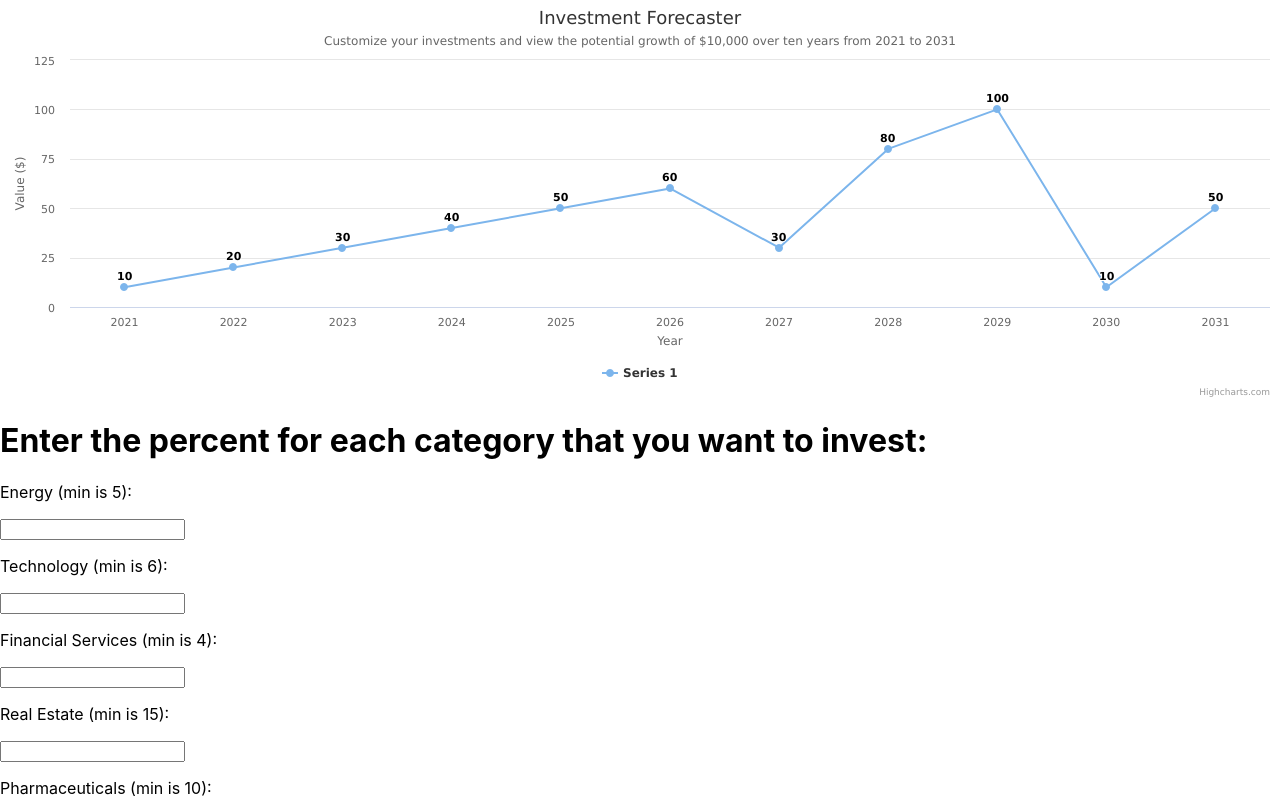
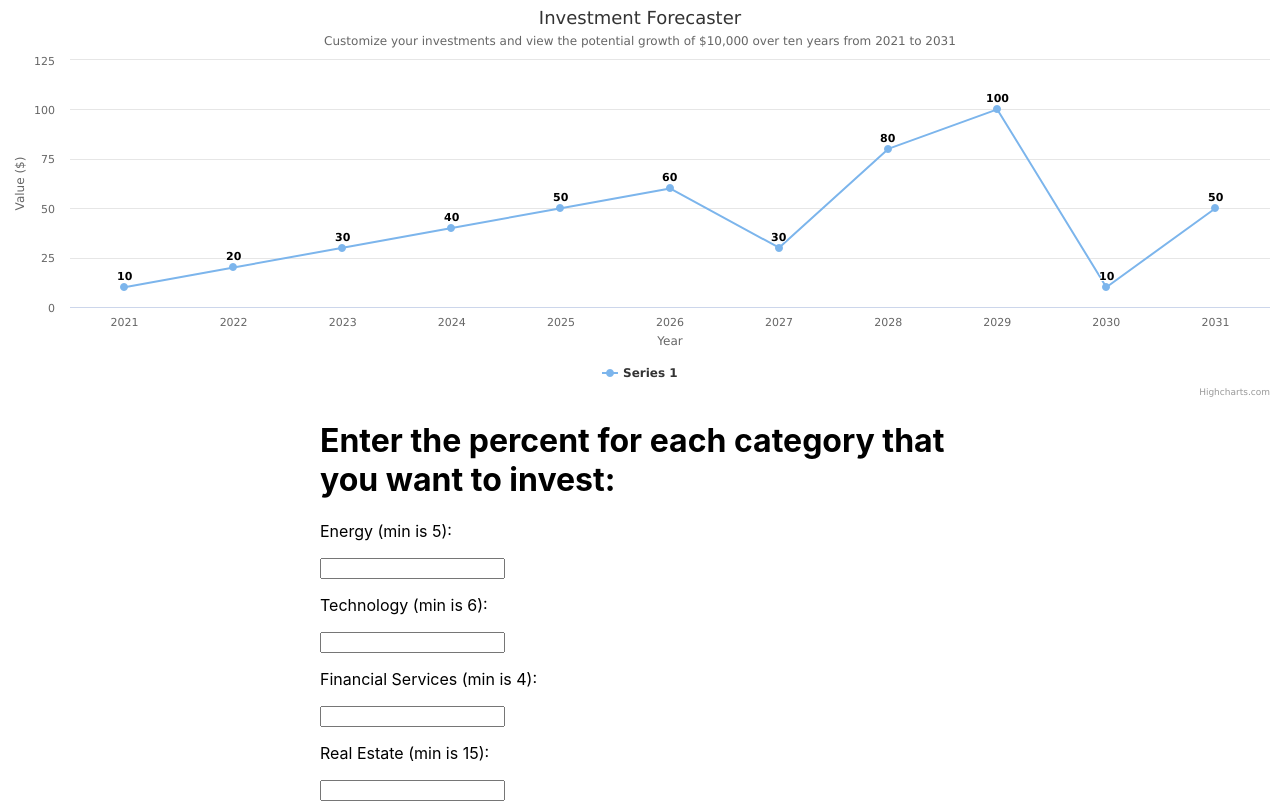
Before and after one commit to aleong1/GS-Project, a React (Create React App) app in the folder eng-possibilities-ui/: page / in a window 1280 px wide. Shown: the top 803 px of the page. Built offline with nearby package versions, Linux system fonts and the light colour scheme; no server answers.

Commit message:
made changes to bottom

```diff
--- a/eng-possibilities-ui/src/components/Inputform.js
+++ b/eng-possibilities-ui/src/components/Inputform.js
@@ -27,6 +27,12 @@ class Inputform extends Component {
   }
   render() {
     return (
+      <div
+    style={{
+        position: 'absolute', left: '50%',
+        transform: 'translate(-50%)'
+    }}
+    >
       <form>
         <h1>Enter the percent for each category that you want to invest:</h1>
         <p>Energy (min is 5):</p>
@@ -81,6 +87,7 @@ class Inputform extends Component {
           type='submit'
         />
       </form>
+      </div>
     );
   }
 }
```
